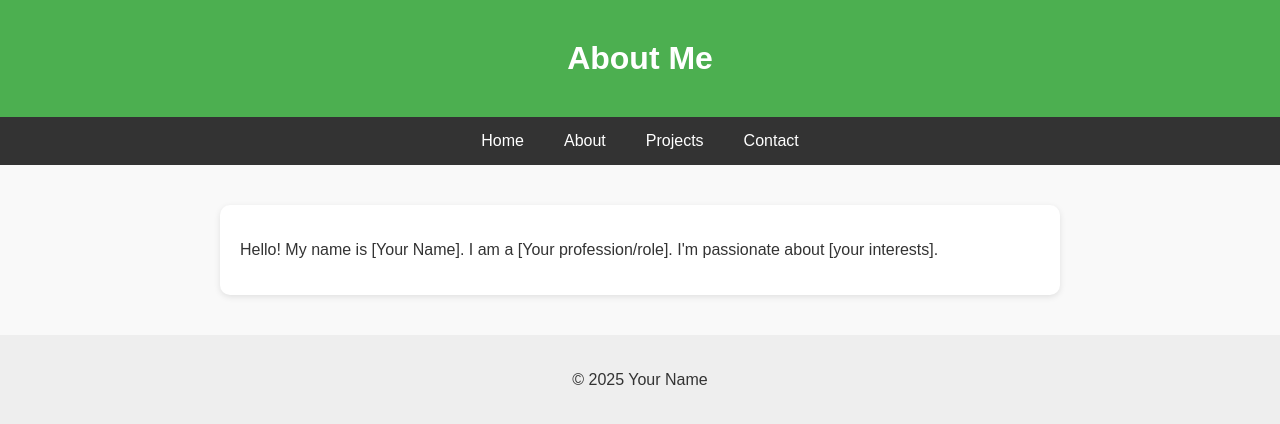
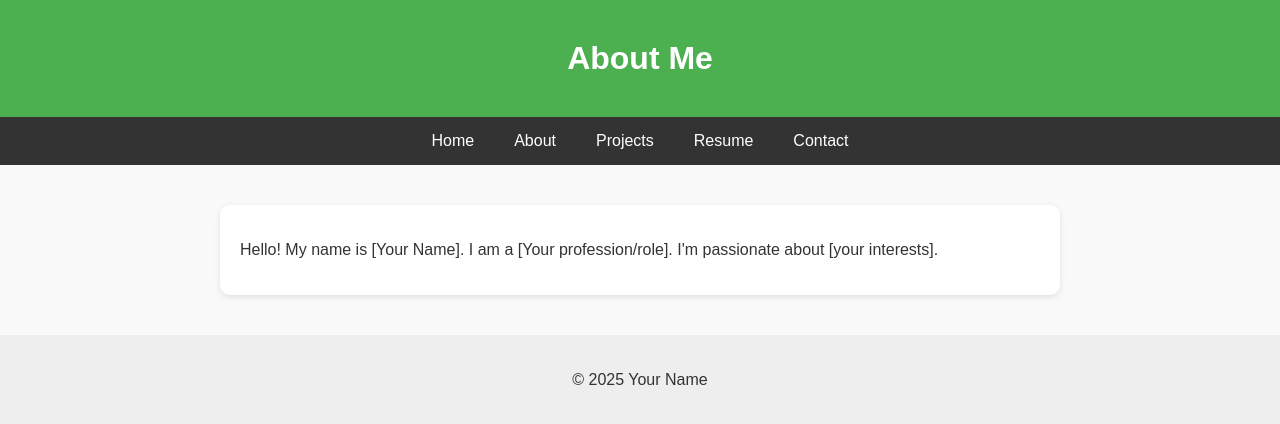
Before and after one commit to eunicenjuguna/eunicenjuguna.github.io, a plain HTML site: page about.html in a window 1280 px wide. Drawn offline with Linux system fonts and the light colour scheme.

Commit message:
Add files via upload

```diff
--- a/about.html
+++ b/about.html
@@ -16,6 +16,7 @@
     <li><a href="index.html">Home</a></li>
     <li><a href="about.html">About</a></li>
     <li><a href="projects.html">Projects</a></li>
+    <li><a href="resume.html">Resume</a></li>
     <li><a href="contact.html">Contact</a></li>
   </ul>
 </nav>
```
Also changed, not shown: contact.html (+1 -0 lines), index.html (+1 -0 lines), projects.html (+1 -0 lines).
